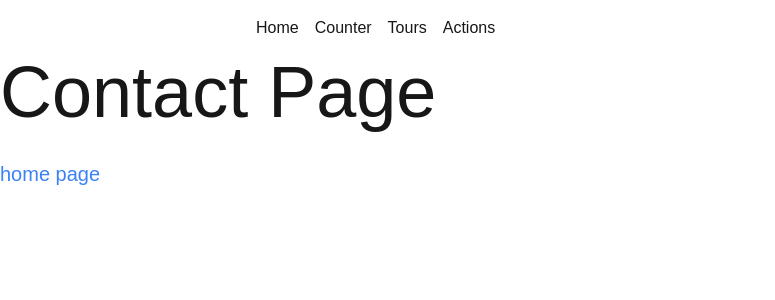
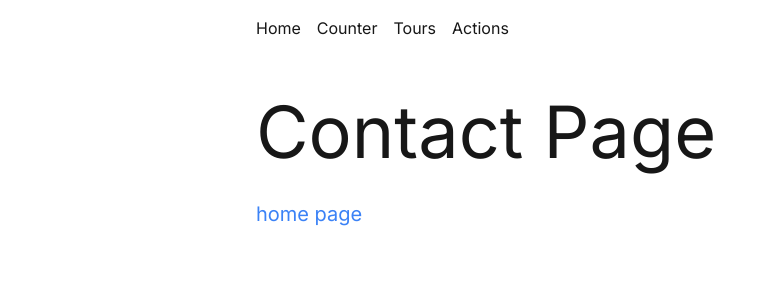
Before and after one commit to Samad-Azeez/nextjs-tutorial, a Next.js app: page /info/contact in a window 1280 px wide. Shown: the top 300 px of the page, without its empty margins (0-775 px from the left). Built offline with nearby package versions, Linux system fonts and the light colour scheme.

Commit message:
enhance layout with metadata and main content styling

```diff
--- a/app/layout.tsx
+++ b/app/layout.tsx
@@ -1,5 +1,17 @@
 import Navbar from '@/components/Navbar';
 import './globals.css';
+import { Inter, Inconsolata, Poppins } from 'next/font/google';
+import type { Metadata } from 'next';
+
+const inter = Inter({ subsets: ['latin'] });
+// const inconsolata = Inconsolata({ subsets: ['latin'] });
+// const poppins = Poppins({ weight: ['400'] });
+
+export const metadata: Metadata = {
+  title: 'Next.js Project',
+  description: 'A Next.js project with TypeScript and TailwindCSS.',
+  keywords: 'Next.js, Typescript, TailwindCSS',
+};
 
 export default function RootLayout({
   children,
@@ -8,9 +20,9 @@ export default function RootLayout({
 }) {
   return (
     <html lang='en'>
-      <body>
+      <body className={inter.className}>
         <Navbar />
-        {children}
+        <main className='max-w-3xl mx-auto py-10'>{children}</main>
       </body>
     </html>
   );
```
